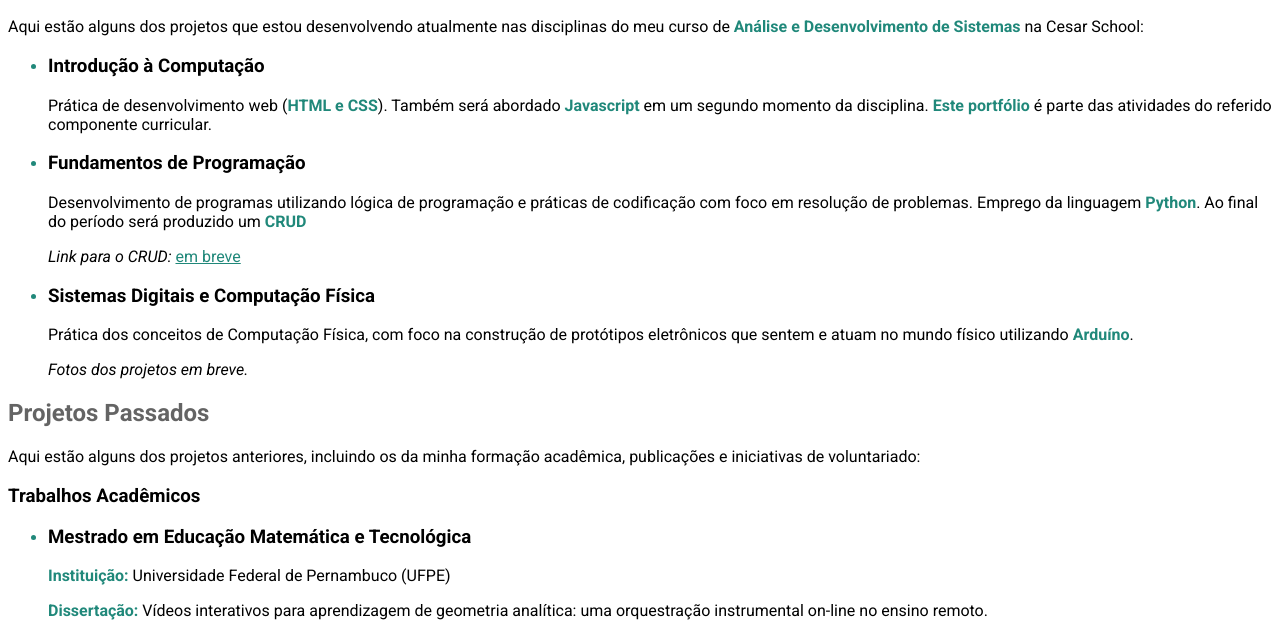
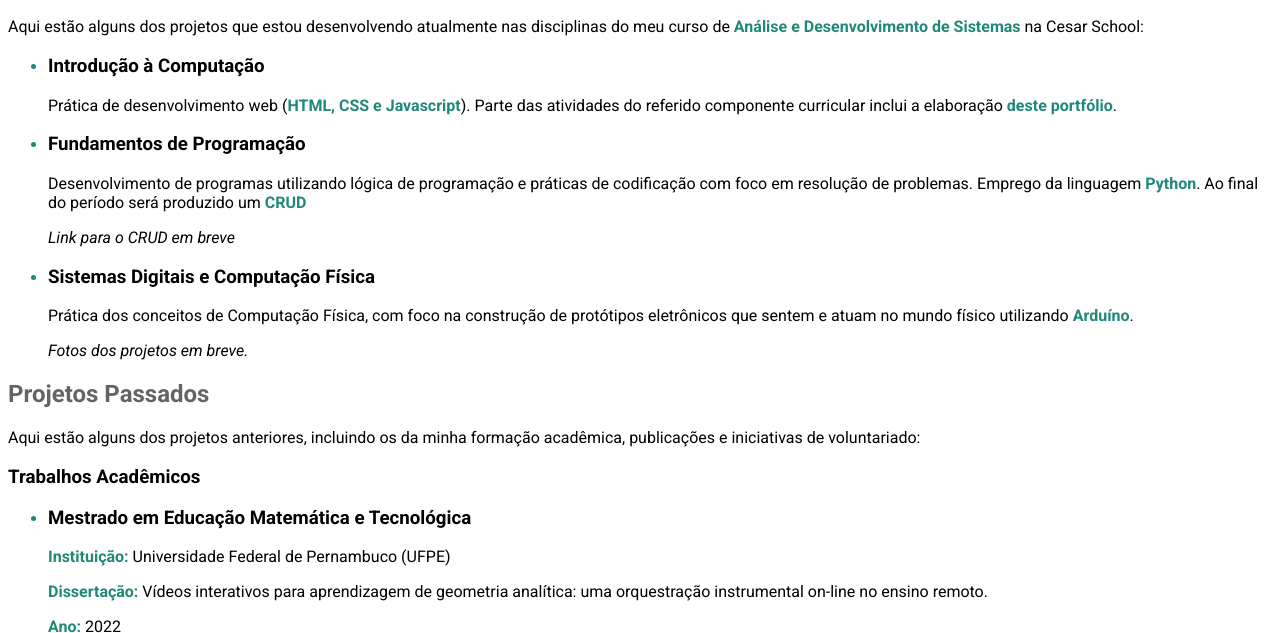
Before and after one commit to rafo-br/ADS-2024_2-portflio, a plain HTML site: page public/projetos.html in a window 1280 px wide. Shown: the part 173-806 px from the top of the page. Drawn offline with Linux system fonts and the light colour scheme.

Commit message:
Update projetos.html

```diff
--- a/public/projetos.html
+++ b/public/projetos.html
@@ -27,12 +27,12 @@
       <ul>
           <li>
               <h3>Introdução à Computação</h3>
-              <p> Prática de desenvolvimento web (<strong>HTML e CSS</strong>). Também será abordado <strong>Javascript</strong> em um segundo momento da disciplina. <strong>Este portfólio</strong> é parte das atividades do referido componente curricular.</p>
+              <p> Prática de desenvolvimento web (<strong>HTML, CSS e Javascript</strong>). Parte das atividades do referido componente curricular inclui a elaboração <strong>deste portfólio</strong>.</p>
           </li>
           <li>
               <h3>Fundamentos de Programação</h3>
               <p>Desenvolvimento de programas utilizando lógica de programação e práticas de codificação com foco em resolução de problemas. Emprego da linguagem <strong>Python</strong>. Ao final do período será produzido um <strong>CRUD</strong></p>
-              <p><em>Link para o CRUD:</em> <a href=""> em breve</a></p>
+              <p><em>Link para o CRUD em breve</em></p>
           </li>
           <li>
               <h3>Sistemas Digitais e Computação Física</h3>
```
